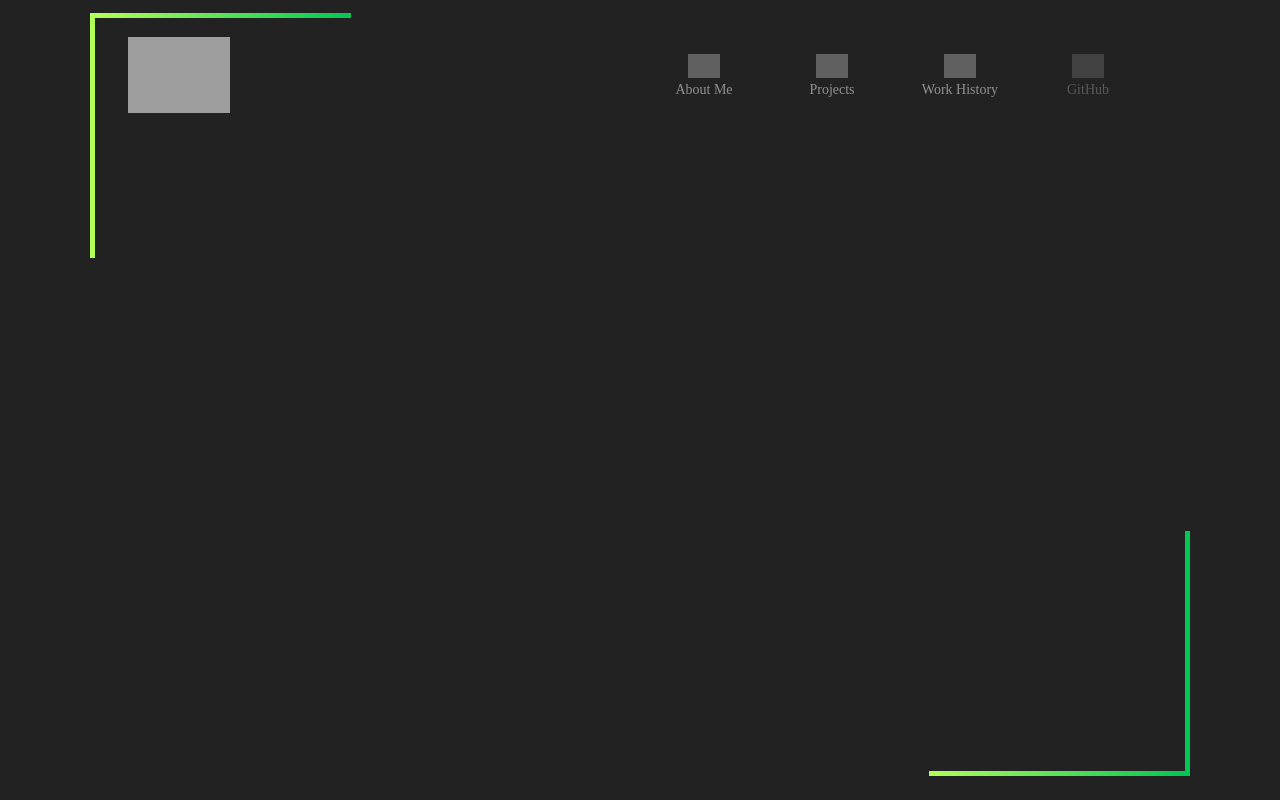
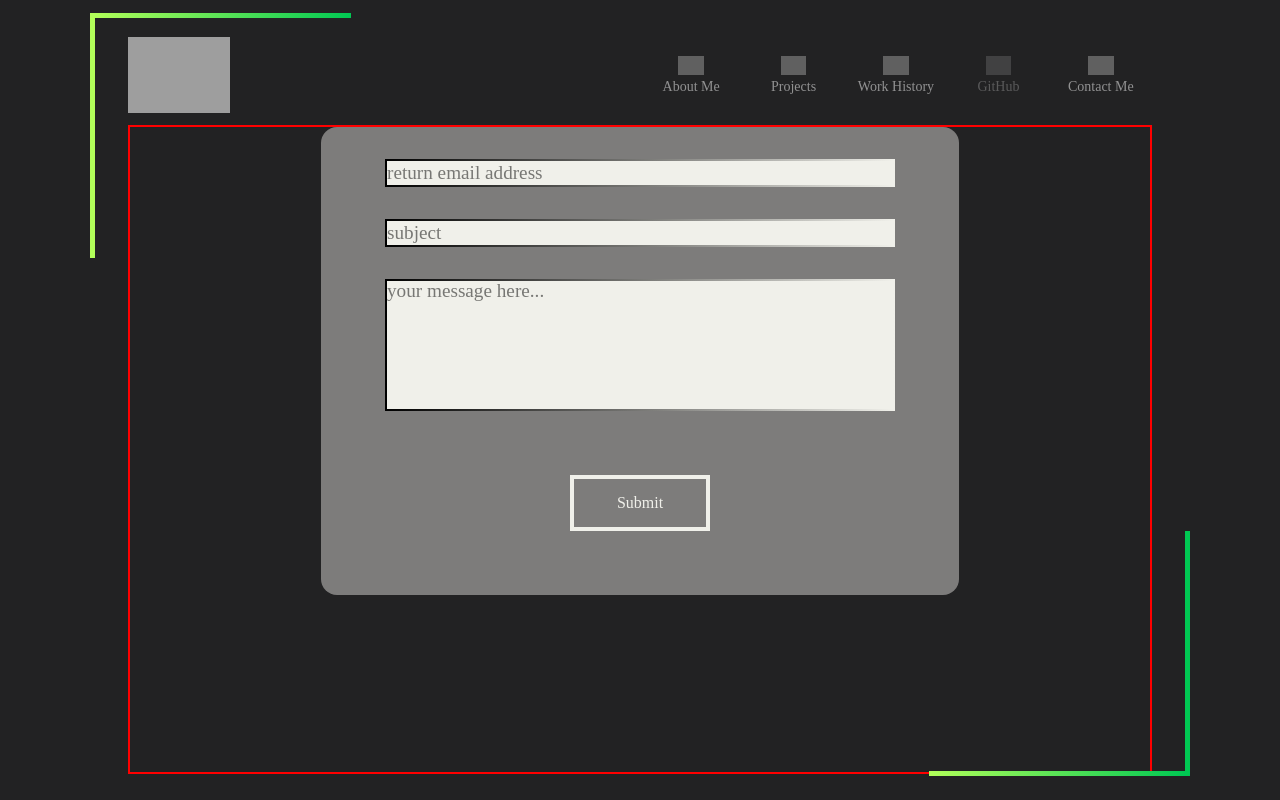
Before and after one commit to Samuel-Torres/portfolio, a React (Create React App) app in the folder portfolio/: page /contact in a window 1280 px wide. Built offline with nearby package versions, Linux system fonts and the light colour scheme; grey boxes are pictures that could not be loaded.

Commit message:
Imported form from next portfolio to react portfolio, restyled, installed new deps, created new tab, created new page, still working on form functionality

```diff
--- a/portfolio/package.json
+++ b/portfolio/package.json
@@ -3,14 +3,17 @@
   "version": "0.1.0",
   "private": true,
   "dependencies": {
+    "@hookform/resolvers": "^3.1.0",
     "@testing-library/jest-dom": "^5.16.5",
     "@testing-library/react": "^13.4.0",
     "@testing-library/user-event": "^13.5.0",
     "axios": "^1.4.0",
+    "emailjs-com": "^3.2.0",
     "formik": "^2.2.9",
     "prettier": "^2.8.8",
     "react": "^18.2.0",
     "react-dom": "^18.2.0",
+    "react-hook-form": "^7.44.2",
     "react-router-dom": "^6.11.2",
     "react-scripts": "^5.0.1",
     "sass": "^1.62.1",
--- a/portfolio/src/App.js
+++ b/portfolio/src/App.js
@@ -6,6 +6,7 @@ import { BrowserRouter, Route, Routes } from "react-router-dom";
 import AboutMe from './routes/aboutMe/AboutMe';
 import ProjectPage from './routes/projects/ProjectPage';
 import WorkHistory from './routes/workHistory/WorkHistory';
+import Contact from './routes/contact/Contact';
 
 // components:
 import Navbar from './components/navBar/navBar';
@@ -29,6 +30,7 @@ function App() {
               <Route path="/about-me" element={<AboutMe data={aboutMe} />} />
               <Route path="/projects/:id" element={<ProjectPage data={projects}/>} />
               <Route path="/work-history" element={<WorkHistory />} />
+              <Route path="/contact" element={<Contact />} />
             </Routes>
           </BrowserRouter>
         </div>
--- /dev/null
+++ b/portfolio/src/components/contactForm/ContactForm.js
@@ -0,0 +1,95 @@
+import React, { useState } from 'react';
+import './contactForm.scss';
+import { useForm, useFormState  } from 'react-hook-form';
+import { yupResolver } from '@hookform/resolvers/yup';
+import * as yup from 'yup';
+import emailjs from 'emailjs-com';
+
+export default function ContactForm() {
+
+
+    const schema = yup.object({
+        email: yup.string().min(1, 'must be at least 1 character long').required().matches(/(?:[a-z0-9!#$%&'*+/=?^_`{|}~-]+(?:\.[a-z0-9!#$%&'*+/=?^_`{|}~-]+)*|"(?:[\x01-\x08\x0b\x0c\x0e-\x1f\x21\x23-\x5b\x5d-\x7f]|\\[\x01-\x09\x0b\x0c\x0e-\x7f])*")@(?:(?:[a-z0-9](?:[a-z0-9-]*[a-z0-9])?\.)+[a-z0-9](?:[a-z0-9-]*[a-z0-9])?|\[(?:(?:(2(5[0-5]|[0-4][0-9])|1[0-9][0-9]|[1-9]?[0-9]))\.){3}(?:(2(5[0-5]|[0-4][0-9])|1[0-9][0-9]|[1-9]?[0-9])|[a-z0-9-]*[a-z0-9]:(?:[\x01-\x08\x0b\x0c\x0e-\x1f\x21-\x5a\x53-\x7f]|\\[\x01-\x09\x0b\x0c\x0e-\x7f])+)\])/, { message: 'email cannot be empty and must includer @ email provider dot com', excludeEmptyString: true }),
+        subject: yup.string().min(1, 'must be at least 1 character long').required(),
+        message: yup.string().min(1, 'must be at least 1 character long').max(1500, 'must not exceed 1500 characters')
+    })
+
+    const { register, handleSubmit, control, reset, formState: { errors } } = useForm({ resolver: yupResolver(schema)});
+    const { isSubmitting, isSubmitSuccessful, isSubmitted } = useFormState({ control });
+
+    const onSubmit = handleSubmit((data) => {
+        console.log("DATA: ", data)
+        const templateParams = {
+            from_name: "",
+            from_email: "",
+            message: ""
+        };
+
+    });
+
+    // if(isSubmitting){
+    //     return <>
+    //         <p>Attempting to send your email...</p>
+    //     </>
+    // }
+
+    // if (isSubmitSuccessful && isSubmitted === true) {
+    //     return <>
+    //         <div className="formContainer">
+    //             <p>
+    //                 Thanks for your email. I will reply within a few business days. I look
+    //                 forward to chatting.
+    //             </p>
+    //             <button type='submit' onClick={() => reset()}>Send Another Message</button>
+    //         </div>
+    //     </>
+    // }
+
+    // if (isSubmitSuccessful === false && isSubmitted === true) {
+    //     return <>
+    //             <div className="formContainer">
+    //                 <p>
+    //                     Sorry an error occurred but you can email me at
+    //                     SamuelTorres7539@gmail.com.
+    //                 </p>
+    //                 <button type='submit' onClick={() => reset()}>Send Another Message</button>
+    //             </div>
+    //     </>
+    // }
+
+    if(isSubmitted === false) {
+        return<>
+                <form
+                    className="formContainer"
+                    onSubmit={handleSubmit(onSubmit)}
+                    action="/api/sendEmail"
+                    method='post'
+                >
+                    {errors.email?.message}
+                    <input
+                        className="textInput"
+                        type='text'
+                        placeholder='return email address'
+                        {...register("email")}
+                    />
+                    {errors.subject?.message}
+                    <input
+                        className="textInput"
+                        type='text'
+                        placeholder='subject'
+
+                        {...register("subject")}
+                    />
+                    {errors.message?.message}
+                    <textarea
+                        className="textAreaInput"
+                        cols={5}
+                        wrap="hard"
+                        placeholder='your message here...'
+                        {...register("message")}
+                    />
+                    <button type='submit' onClick={onSubmit}>Submit</button>
+                </form>
+            </>
+    }
+}
--- /dev/null
+++ b/portfolio/src/components/contactForm/contactForm.scss
@@ -0,0 +1,65 @@
+@import '../../styles/variables.scss';
+@import '../../styles/mixins.scss';
+
+.formContainer {
+    display: flex;
+    flex-direction: column;
+    width: 50%;
+    margin: auto;
+    background-color: $dark-accent;
+    padding: 2rem 4rem;
+    border-radius: 1rem;
+
+    .textInput {
+        all: unset;
+        margin-bottom: 2rem;
+        height: 1.5rem;
+        color: black;
+        font-size: 1.2rem;
+        @include border-gradient(2px);
+        background-color: $light-shade;
+    }
+    input:-webkit-autofill,
+    input:-webkit-autofill:hover,
+    input:-webkit-autofill:focus,
+    input:-webkit-autofill:active {
+        transition: background-color 5000s ease-in-out 0s;
+        -webkit-text-fill-color: white !important;
+    }
+    .textInput::placeholder{
+        color: black;
+        opacity: .5;
+    }
+    .textAreaInput {
+        all: unset;
+        margin-bottom: 2rem;
+        height: 8rem;
+        font-size: 1.2rem;
+        resize: none;
+        overflow-wrap: break-word;
+        background-color: $light-shade;
+        @include border-gradient(2px);
+        padding: 0;
+    }
+    .textAreaInput::placeholder{
+        color: black;
+        opacity: .5;
+    }
+    button {
+        all: unset;
+        margin: 2rem auto;
+        padding: 1rem 1rem;
+        width: 100px;
+        text-align: center;
+        transition: all 0.1s ease-in-out;
+        font-size: medium;
+        color: $light-shade;
+        border: 4px solid $light-shade;
+    }
+    button:hover{
+        cursor: pointer;
+        transition-timing-function: ease-in;
+        transition: 0.5s cubic-bezier(0.2, 0.8, 0.2, 1);
+        transform: translateY(-3px);
+    }
+}
--- a/portfolio/src/components/navBar/navBarIcons/NavBarIcon.js
+++ b/portfolio/src/components/navBar/navBarIcons/NavBarIcon.js
@@ -9,7 +9,7 @@ export const NavBarIcon = (props) => {
 
     const handleTabClick = (path) => {
         const newPath = path.toLowerCase();
-        if (path === "/about-me") return navigate(newPath);
+        if (path === "/about-me" || "/contact") return navigate(newPath);
         navigate(`${newPath}/0`);
     }
 
--- a/portfolio/src/data/about.js
+++ b/portfolio/src/data/about.js
@@ -1,3 +1,4 @@
 export const aboutMe = {
+    id: 0,
     bio: 'I am a full-stack software engineer with a strong skill set and a passion for problem solving. I am proficient in HTML, CSS, JavaScript, React.js, Next.js , Node.js, Knex, Express, MySQL, Postgres, and Python, and have experience working on a variety of projects and applications. In my most current role as a software engineer at Upsie Technologies, I have participated in a rewrite of the entire front-end during a company rebrand, taking charge of the front-end styling practices and developing best practices for maintaining SEO standards. I have also served as an associate project lead at Lambda School, where I was responsible for communicating team progress to stakeholders and managing resources. In the past, I have held leadership roles at Lambda School, where I managed a cohort of 150 students and provided daily feedback and support to instructors and students. I am a dedicated and proactive software engineer with a strong focus on delivering high-quality work. I am always looking for new opportunities to grow and develop as a software engineer and am excited to contribute to teams and projects that align with my skills and goals.',
 }
--- a/portfolio/src/data/navBar.js
+++ b/portfolio/src/data/navBar.js
@@ -32,6 +32,14 @@ export const navBarData = {
             tabText: 'GitHub',
             destination: "https://github.com/Samuel-Torres",
             imgIcon: 'https://res.cloudinary.com/dvz91qyth/image/upload/v1684876665/portfolio/nav%20icons/github_1_p7dg6h.png'
+        },
+        {
+            id: 4,
+            tabType: 'pageUrl',
+            tabText: 'Contact Me',
+            imgIcon: 'https://res.cloudinary.com/dvz91qyth/image/upload/v1685563558/portfolio/nav%20icons/email_1_dgudu9.png',
+            path: "/contact",
+            alt: 'contact icon'
         }
     ]
 }
--- /dev/null
+++ b/portfolio/src/routes/contact/Contact.js
@@ -0,0 +1,15 @@
+import React from "react";
+import './contact.scss';
+
+// component:
+import ContactForm from "../../components/contactForm/ContactForm";
+
+const Contact = () => {
+    return (
+        <div className="contact-page-container">
+            <ContactForm />
+        </div>
+    )
+}
+
+export default Contact;
--- /dev/null
+++ b/portfolio/src/routes/contact/contact.scss
@@ -0,0 +1,4 @@
+.contact-page-container {
+    border: 2px solid red;
+    height: calc(100vh - 155px);
+}
--- /dev/null
+++ b/portfolio/src/styles/mixins.scss
@@ -0,0 +1,19 @@
+@import '../styles/variables.scss';
+
+@mixin text-gradient() {
+    background: -webkit-linear-gradient(#000000, $light-shade);
+    -webkit-background-clip: text;
+    -webkit-text-fill-color: transparent;
+    font-weight: bold;
+}
+
+@mixin border-gradient($border-width) {
+    border-width: $border-width;
+    border-style: solid;
+    border-image: linear-gradient(to right, #000000, $light-shade) 1;
+}
+
+@mixin dropShadow($color) {
+    -webkit-box-shadow: 5px 7px 15px -8px $color;
+    box-shadow: 5px 7px 15px -8px $color;
+}
--- a/portfolio/src/styles/variables.scss
+++ b/portfolio/src/styles/variables.scss
@@ -6,3 +6,16 @@ $dark-shade: #222223;
 $success: #5ea25d;
 $warning: #db9225;
 $danger: #f44336;
+
+
+// DELETE THESE
+
+/* gradients */
+$gradient: rgb(157,0,255);
+$opacGradient: rgba(157,0,255, .2);
+$gradientBackground: linear-gradient(to left, #9d00ff, #9600a2, #71005a, #3e0527, #000000);
+
+// Media Queries:
+$miniAndUp: 300px;
+$mobileAndUp: 400px;
+$tabletAndUp: 850px;
```
Also changed, not shown: 2 other files (tests, documents, lock files or other folders).
